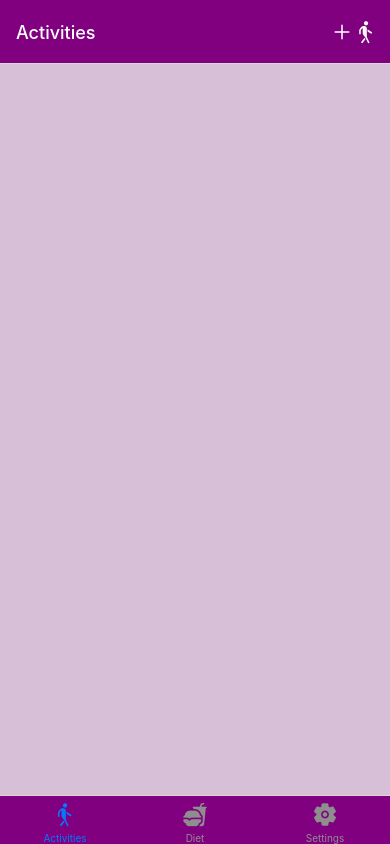
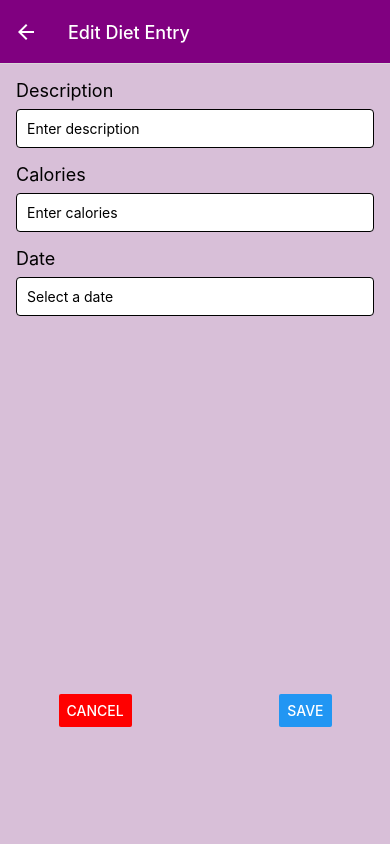
Before and after one commit to yundii/simple-to-do-list-app, a React Native app: screen /EditDietEntry in a window 390 px wide. Built offline with nearby package versions, Linux system fonts and the light colour scheme.

Commit message:
Revise AddDietEntry to use in edit and add two modes

```diff
--- a/App.js
+++ b/App.js
@@ -76,6 +76,11 @@ export default function App() {
             component={AddActivity}
             options={{ title: 'Edit Activity', ...commonHeaderOptions }}
           />
+          <Stack.Screen
+            name="EditDietEntry"
+            component={AddDietEntry}
+            options={{ title: 'Edit Diet Entry', ...commonHeaderOptions }}
+          />
       </Stack.Navigator>
     </NavigationContainer>
     </ActivityDietProvider>
--- a/Components/ItemsList.js
+++ b/Components/ItemsList.js
@@ -32,7 +32,13 @@ const ItemsList = ({ type }) => {
   // This function renders each item in the list
   const renderItem = ({ item }) => (
     <Pressable
-      onPress={() => navigation.navigate('EditActivity', { activity: item })}
+      onPress={() => {
+        if (type === 'activities') {
+          navigation.navigate('EditActivity', { activity: item });
+        } else {
+          navigation.navigate('EditDietEntry', { dietEntry: item });
+        }
+      }}
       style={[commonStyles.itemContainer, { backgroundColor: theme.itemBg }]}
     >
           <Text style={commonStyles.itemName}>{type === 'activities'? item.type : item.description}</Text>
--- a/Screens/AddADietEntry.js
+++ b/Screens/AddADietEntry.js
@@ -1,16 +1,36 @@
-import React, { useState, useContext } from 'react';
-import { View, Text, TextInput, Button, Alert} from 'react-native';
+import React, { useState, useContext, useEffect, useLayoutEffect } from 'react';
+import { View, Text, TextInput, Button, Alert, TouchableOpacity} from 'react-native';
 import DateInput from '../Components/DateInput';
 import { ActivityDietContext } from '../context/ActivityDietContext';
 import { commonStyles } from '../Helpers/styles';
 import { ThemeContext } from '../context/ThemeContext';
+import Checkbox from 'expo-checkbox';
+import { Ionicons } from '@expo/vector-icons';
 
 // This is the AddDietEntry screen that allows users to add a diet entry
-const AddDietEntry = ({ navigation }) => {
-  const { addDietEntry } = useContext(ActivityDietContext);
+const AddDietEntry = ({ navigation, route }) => {
+  const { addDietEntry, updateDietEntry, deleteDietEntry } = useContext(ActivityDietContext);
   const [description, setDescription] = useState('');
   const [calories, setCalories] = useState('');
   const [dietDate, setDietDate] = useState(null);
+  const [isSpecial, setIsSpecial] = useState(false);
+  const [isEditing, setIsEditing] = useState(false);
+  const [removeSpecial, setRemoveSpecial] = useState(false);
+
+  useEffect(() => {
+    if (route.params?.dietEntry) {
+      const { dietEntry } = route.params;
+      setDescription(dietEntry.description);
+      setCalories(dietEntry.calories.toString());
+      setDietDate(dietEntry.date ? new Date(dietEntry.date) : null);
+      setIsSpecial(dietEntry.isSpecial);
+      setIsEditing(true);
+
+      if (dietEntry.isSpecial) {
+        setRemoveSpecial(false); // Checkbox unmarked initially for special diet entries
+      }
+    }
+  }, [route.params]);
 
   // This function validates the inputs entered by the user
   const validateInputs = () => {
@@ -33,35 +53,66 @@ const AddDietEntry = ({ navigation }) => {
     return true; // All validations passed
   };
 
+
   // This function is called when the user presses the Save button
   const handleSave = () => {
     if (validateInputs()) {
       const caloriesNumber = parseInt(calories, 10);
-      const isSpecial = caloriesNumber > 800;
+      const updatedIsSpecial = removeSpecial ? false : caloriesNumber > 800;
 
-      const newDietEntry = {
-        id: Date.now().toString(),
+      const updatedDietEntry = {
+        id: isEditing ? route.params.dietEntry.id : Date.now().toString(),
         description: description.trim(),
         calories: caloriesNumber,
         date: dietDate.toISOString(),
-        isSpecial,
+        isSpecial: updatedIsSpecial,
       };
 
-      addDietEntry(newDietEntry);
-      Alert.alert('Success', 'Diet entry added successfully.', [
-        { text: 'OK', onPress: () => navigation.goBack() },
-      ]);
+      if (isEditing) {
+        updateDietEntry(updatedDietEntry);
+        Alert.alert('Important', 'Are you sure you want to save these changes?', [
+          { text: 'Yes', onPress: () => {
+            Alert.alert('Success', 'Diet entry updated successfully.', [
+              { text: 'OK', onPress: () => navigation.goBack() },
+            ]);
+          }},
+          { text: 'No', style: 'cancel' },
+        ]);
+      } else {
+        addDietEntry(updatedDietEntry);
+        Alert.alert('Success', 'Diet entry added successfully.', [
+          { text: 'OK', onPress: () => navigation.goBack() },
+        ]);
+      }
     }
   };
 
-  // This function is called when the user presses the Cancel button
-  const handleCancel = () => {
-    navigation.goBack();
+  const handleDelete = () => {
+    Alert.alert('Delete Diet Entry', 'Are you sure you want to delete this diet entry?', [
+      { text: 'Yes', onPress: () => {
+        deleteDietEntry(route.params.dietEntry.id);
+        Alert.alert('Success', 'Diet entry deleted successfully.', [
+          { text: 'OK', onPress: () => navigation.goBack() },
+        ]);
+      }},
+      { text: 'No', style: 'cancel' },
+    ]);
   };
 
   // This component displays the input fields for the user to enter the diet entry details
   const { theme } = useContext(ThemeContext);
 
+  useLayoutEffect(() => {
+    if (isEditing) {
+      navigation.setOptions({
+        headerRight: () => (
+          <TouchableOpacity onPress={handleDelete}>
+            <Ionicons name="trash" size={24} color="white" />
+          </TouchableOpacity>
+        ),
+      });
+    }
+  }, [navigation, isEditing]);
 
   return (
     <View style={[commonStyles.container, { backgroundColor: theme.containerBg }]}>
@@ -91,9 +142,20 @@ const AddDietEntry = ({ navigation }) => {
         onChange={setDietDate}
       />
 
+     {/* Checkbox for special marking removal */}
+     {isEditing && isSpecial && (
+        <View style={commonStyles.checkboxContainer}>
+          <Text style={commonStyles.checkbox}>This item is marked as special. Select the checkbox to remove special marking.</Text>
+          <Checkbox
+            value={removeSpecial}
+            onValueChange={setRemoveSpecial}
+          />
+        </View>
+      )}
+
       {/* Save and Cancel buttons */}
       <View style={commonStyles.buttonContainer}>
-        <Button title="Cancel" onPress={handleCancel} color="red" />
+        <Button title="Cancel" onPress={() => navigation.goBack()} color="red" />
         <Button title="Save" onPress={handleSave} />
       </View>
     </View>
--- a/context/ActivityDietContext.js
+++ b/context/ActivityDietContext.js
@@ -25,8 +25,18 @@ export const ActivityDietProvider = ({ children }) => {
     setActivities((prevActivities) => prevActivities.filter((activity) => activity.id !== id));
   };
 
+  const updateDietEntry = (updatedEntry) => {
+    setDietEntries((prevEntries) =>
+      prevEntries.map((entry) => (entry.id === updatedEntry.id ? updatedEntry : entry))
+    );
+  };
+
+  const deleteDietEntry = (id) => {
+    setDietEntries((prevEntries) => prevEntries.filter((entry) => entry.id !== id));
+  }
+
   return (
-    <ActivityDietContext.Provider value={{ activities, addActivity, updateActivity, deleteActivity, dietEntries, addDietEntry }}>
+    <ActivityDietContext.Provider value={{ activities, addActivity, updateActivity, deleteActivity, dietEntries, addDietEntry, updateDietEntry, deleteDietEntry }}>
       {children}
     </ActivityDietContext.Provider>
   );
```
